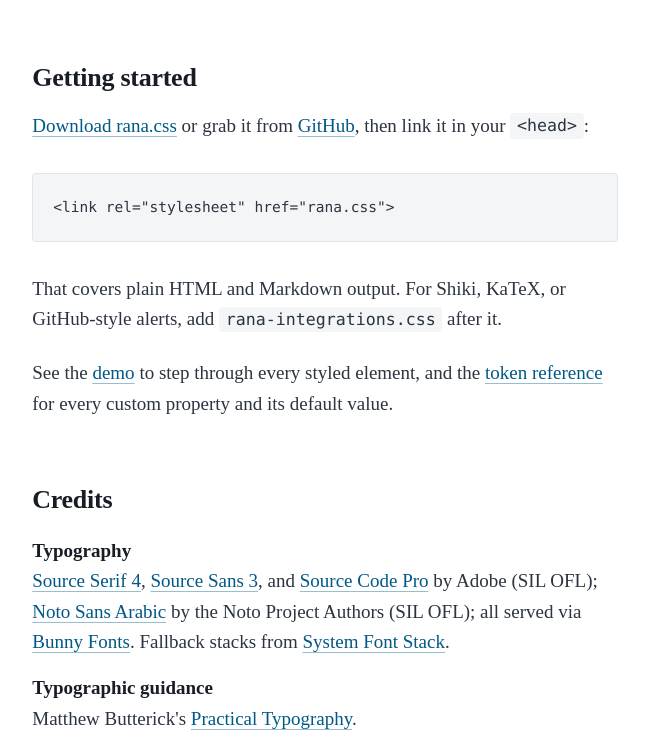
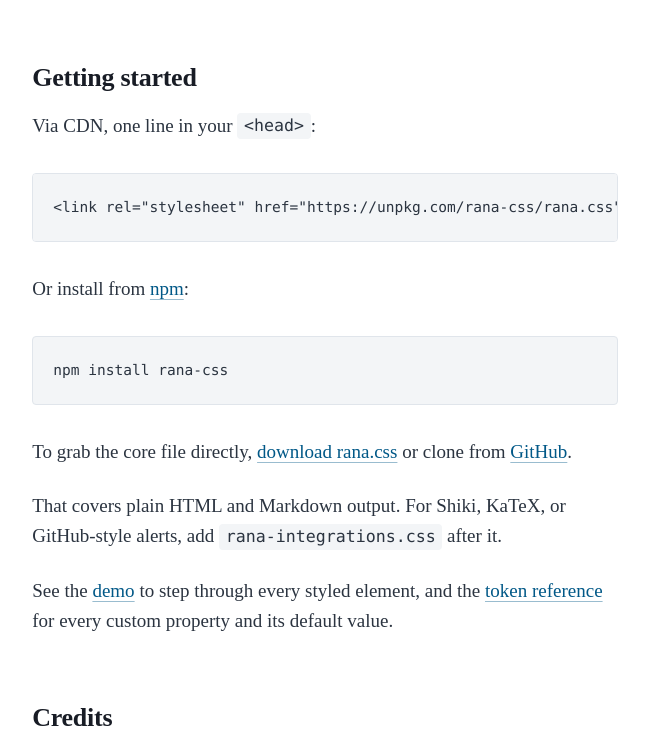
Before and after one commit to slmzayat/rana-css, a website: page index.html in a window 1280 px wide. Shown: the part 5009-5756 px from the top of the page, without its empty margins (315-964 px from the left). Drawn offline with Linux system fonts and the light colour scheme; a web font is replaced by a local one.

Commit message:
npm info

```diff
--- a/index.html
+++ b/index.html
@@ -484,17 +484,16 @@
 
       <section id="start">
         <h2>Getting started</h2>
-        <p><a href="src/rana.css" download>Download rana.css</a> or grab it
-          from <a href="https://github.com/slmzayat/rana-css" target="_blank"
-            rel="noopener noreferrer">GitHub</a>, then link it in your
-          <code>&lt;head&gt;</code>:</p>
-        <pre><code>&lt;link rel="stylesheet" href="rana.css"&gt;</code></pre>
-        <!-- Uncomment once the package is published to npm:
         <p>Via CDN, one line in your <code>&lt;head&gt;</code>:</p>
         <pre><code>&lt;link rel="stylesheet" href="https://unpkg.com/rana-css/rana.css"&gt;</code></pre>
-        <p>Or from npm:</p>
+        <p>Or install from
+          <a href="https://www.npmjs.com/package/rana-css" target="_blank"
+            rel="noopener noreferrer">npm</a>:</p>
         <pre><code>npm install rana-css</code></pre>
-        -->
+        <p>To grab the core file directly,
+          <a href="src/rana.css" download>download rana.css</a> or clone
+          from <a href="https://github.com/slmzayat/rana-css" target="_blank"
+            rel="noopener noreferrer">GitHub</a>.</p>
         <p>That covers plain HTML and Markdown output. For Shiki, KaTeX, or
           GitHub-style alerts, add <code>rana-integrations.css</code> after
           it.</p>
@@ -578,9 +577,8 @@
         <nav class="footer-links" aria-label="Project links">
           <a href="https://github.com/slmzayat/rana-css" target="_blank"
             rel="noopener noreferrer">GitHub</a>
-          <!-- Uncomment once the package is published:
           <a href="https://www.npmjs.com/package/rana-css" target="_blank"
-            rel="noopener noreferrer">npm</a> -->
+            rel="noopener noreferrer">npm</a>
           <a href="demo/index.html">Demo</a>
           <a href="demo/tokens.html">Token reference</a>
         </nav>
```
Also changed, not shown: README.md.
